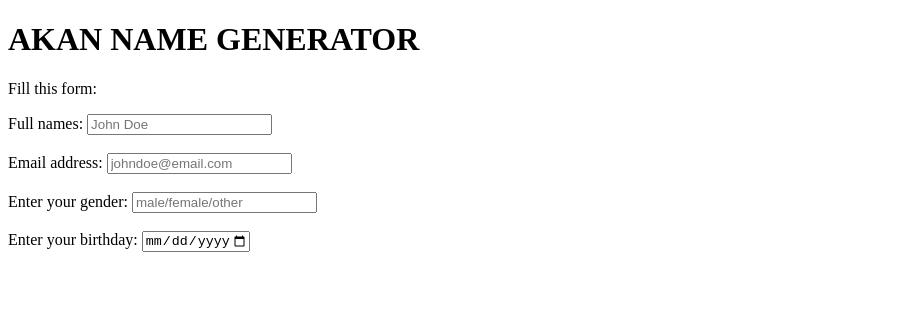
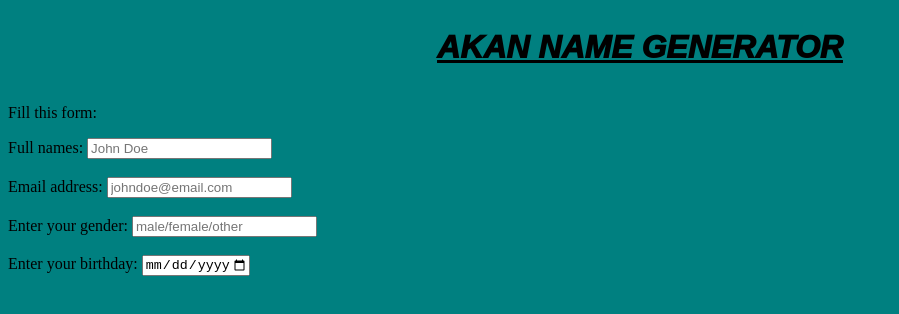
Before and after one commit to Cian747/akan-names, a plain HTML site: page index.html in a window 1280 px wide. Shown: the whole page, without its empty margins (0-899 px from the left). Drawn offline with Linux system fonts and the light colour scheme.

Commit message:
Added css rules

```diff
--- a/css/styles.css
+++ b/css/styles.css
@@ -0,0 +1,14 @@
+
+.topic{
+    font-family: fantasy;
+    font-style: italic;
+    font-weight: 1000;
+    text-decoration: underline;
+    text-align: center;
+}
+body{
+    display: grid ;
+    grid-area: 500px 500px;
+    background-color: teal;
+    text-align: start;
+}
--- a/index.html
+++ b/index.html
@@ -5,7 +5,7 @@
         <title>Akan name Generator</title>
     </head>
     <body>
-        <h1>AKAN NAME GENERATOR</h1>
+        <h1 class="topic">AKAN NAME GENERATOR</h1>
         <p>Fill this form:</p>
         <form>
             <label for="names">Full names:</label>
```
